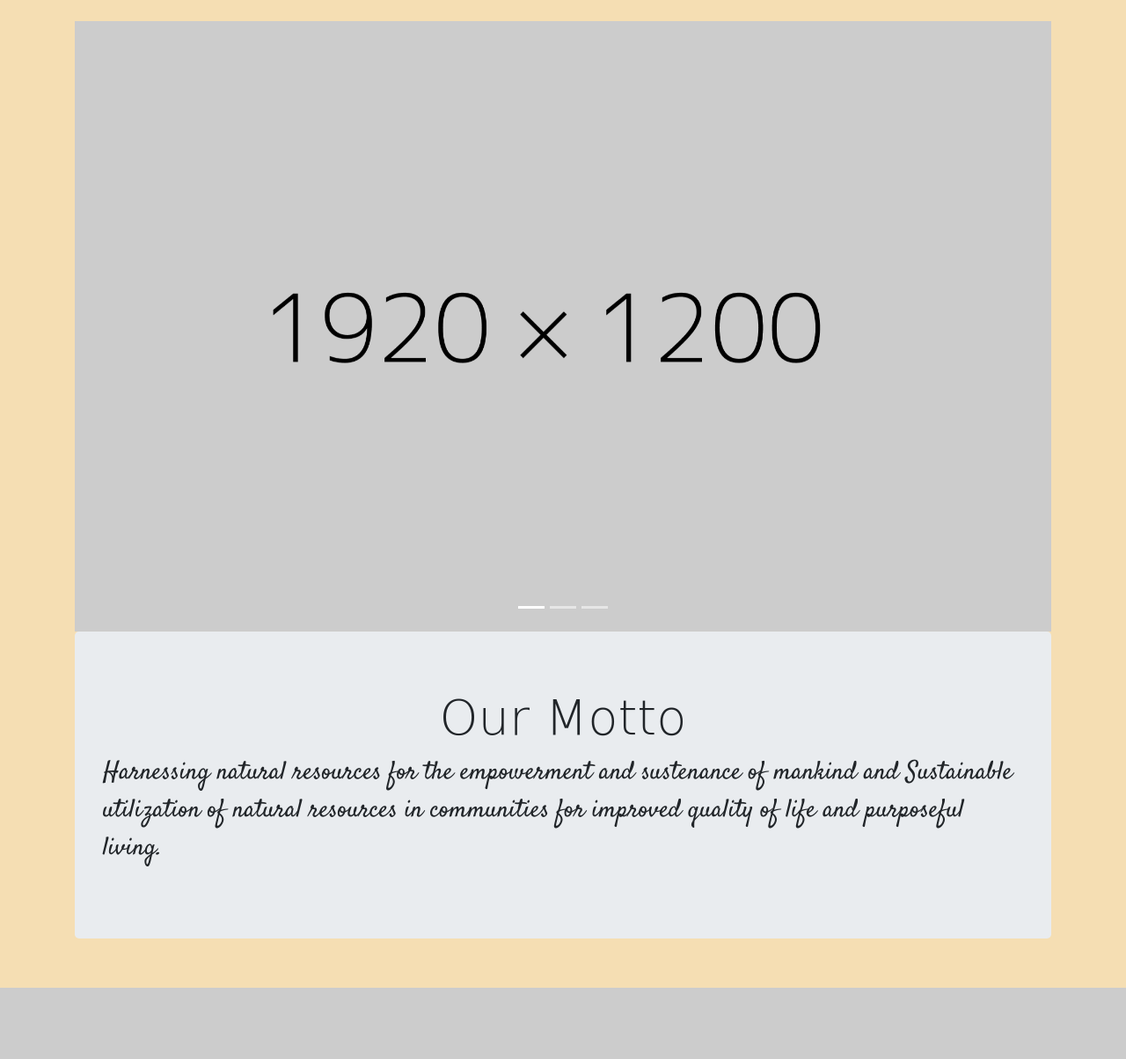
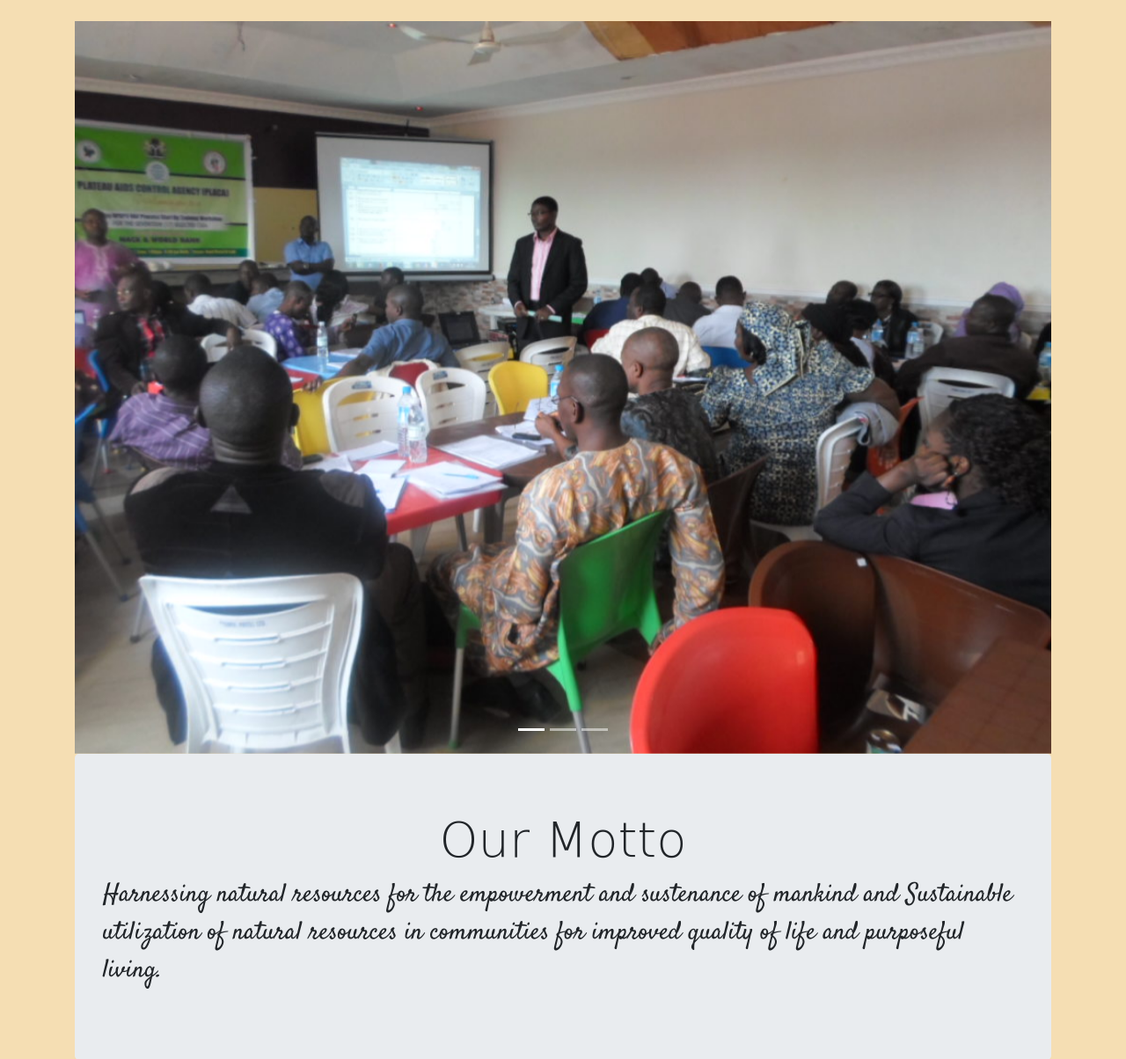
Before and after one commit to HShehu/manna, a Django app: page / in a window 1280 px wide. Shown: the part 84-1288 px from the top of the page at 88% size. Before the commit the page ends 1207 px from the top, so only its background shows below. Run offline with Django 3.2, Linux system fonts and the light colour scheme; some libraries are stand-ins or nearby versions; some web fonts are replaced.

Commit message:
New File

```diff
--- a/templates/manna/home.html
+++ b/templates/manna/home.html
@@ -17,13 +17,19 @@
 
         <div class="carousel-inner">
             <div class="carousel-item active">
-                <img class="d-block w-100" src="{% static 'manna/img/carousel_dummy_2.jpg' %}" alt="First slide">
+                <img class="d-block w-100" src="{% static 'manna/img/1.jpg' %}" alt="First slide">
             </div>
             <div class="carousel-item">
-                <img class="d-block w-100" src="{% static 'manna/img/carousel_dummy_3.jpg' %}" alt="Second slide">
+                <img class="d-block w-100" src="{% static 'manna/img/2.jpg' %}" alt="Second slide">
             </div>
             <div class="carousel-item">
-                <img class="d-block w-100" src="{% static 'manna/img/carousel_dummy.png' %}" alt="Third slide">
+                <img class="d-block w-100" src="{% static 'manna/img/3.jpg' %}" alt="Third slide">
+            </div>
+            <div class="carousel-item">
+                <img class="d-block w-100" src="{% static 'manna/img/4.jpg' %}" alt="Fourth slide">
+            </div>
+            <div class="carousel-item">
+                <img class="d-block w-100" src="{% static 'manna/img/5.jpg' %}" alt="Fifth slide">
             </div>
         </div>
     </div>
```
Also changed, not shown: manna/static/manna/img/1.jpg (added), manna/static/manna/img/2.jpg (added), manna/static/manna/img/3.jpg (added), manna/static/manna/img/4.jpg (added), manna/static/manna/img/5.jpg (added), manna/static/manna/img/carousel_dummy.png (deleted), manna/static/manna/img/carousel_dummy_2.jpg (deleted), manna/static/manna/img/carousel_dummy_3.jpg (deleted).
